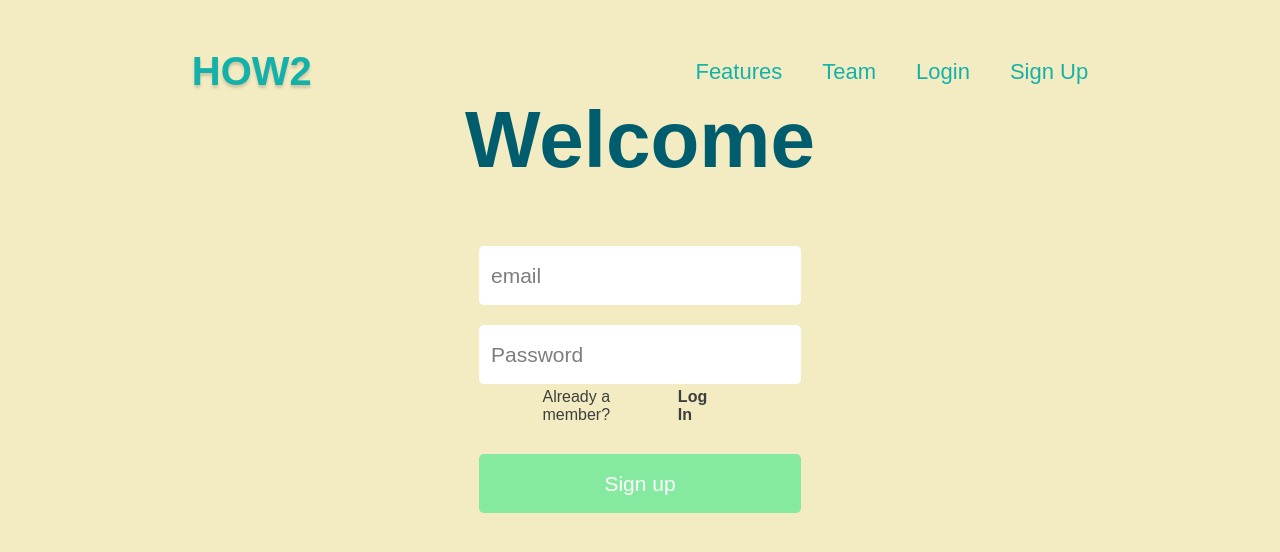
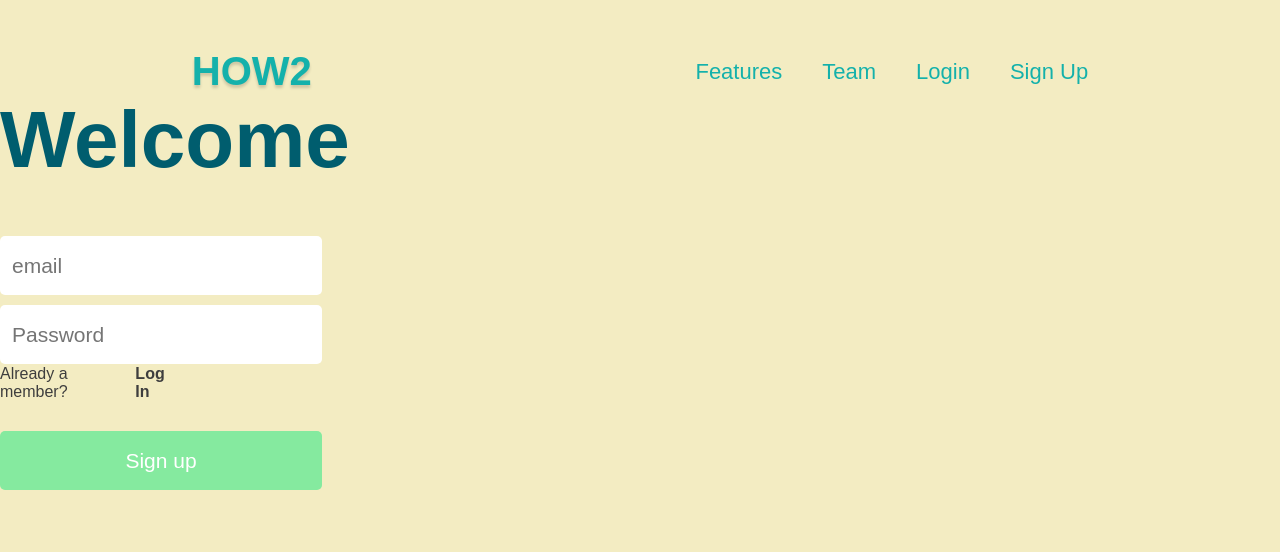
Before and after one commit to lambda-how-to-2/FE, a React (Create React App) app in the folder howtoapp/: page /register in a window 1280 px wide. Shown: the top 552 px of the page. Built offline with nearby package versions, Linux system fonts and the light colour scheme.

Commit message:
Conflicts with some elements.
Noah will have to change his elements targeting

```diff
--- a/howtoapp/src/components/Login.css
+++ b/howtoapp/src/components/Login.css
@@ -11,22 +11,22 @@ body {
   margin-bottom: 50px;
 }
 
-form {
+/* form {
   width: 100vw;
   height: auto;
   display: flex;
   flex-direction: column;
   align-items: center;
-}
+} */
 
-.inputs {
+/* .inputs {
   display: flex;
   flex-direction: column;
   justify-content: center;
   align-items: center;
-}
+} */
 
-Input {
+/* Input {
   width: 322px;
   height: 59px;
   background-color: #FFFFFF;
@@ -39,11 +39,11 @@ Input {
   font-size: 21px;
   color: #3E3E3E;
   padding-left: 12px;
-}
+} */
 
-::placeholder {
+/* ::placeholder {
   color: #7E7E7E;
-}
+} */
 
 .already-member {
   width: 195px;
@@ -70,7 +70,7 @@ Input {
   text-decoration: underline;
 }
 
-button:disabled {
+/* button:disabled {
   width: 322px;
   height: 59px;
   background: #85EA9F 0% 0% no-repeat padding-box;
@@ -99,7 +99,7 @@ button:enabled {
 
 button:enabled:hover {
   box-shadow: 0 4px 8px 0 rgba(0, 0, 0, 0.2), 0 6px 20px 0 rgba(0, 0, 0, 0.19);
-}
+} */
 
 .errors {
   font-size: 14px;
```
